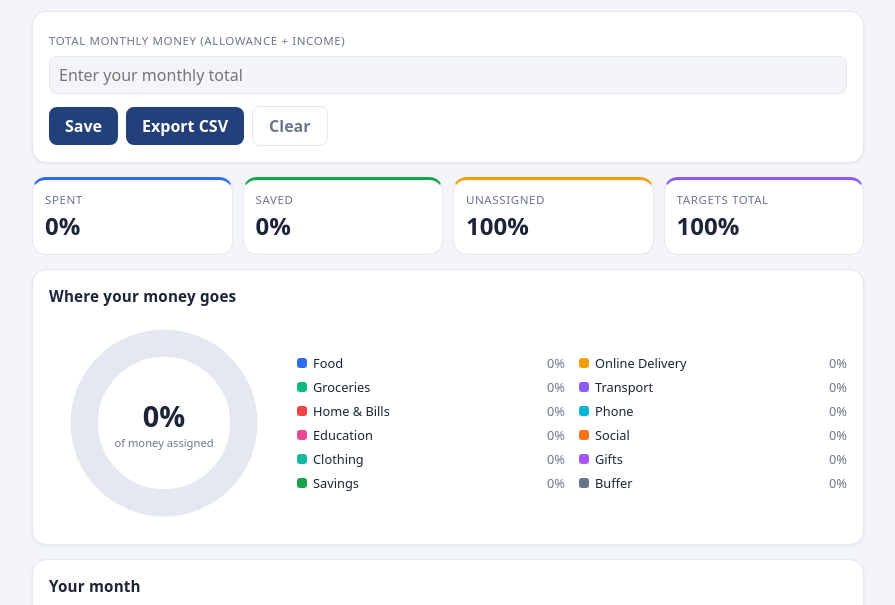
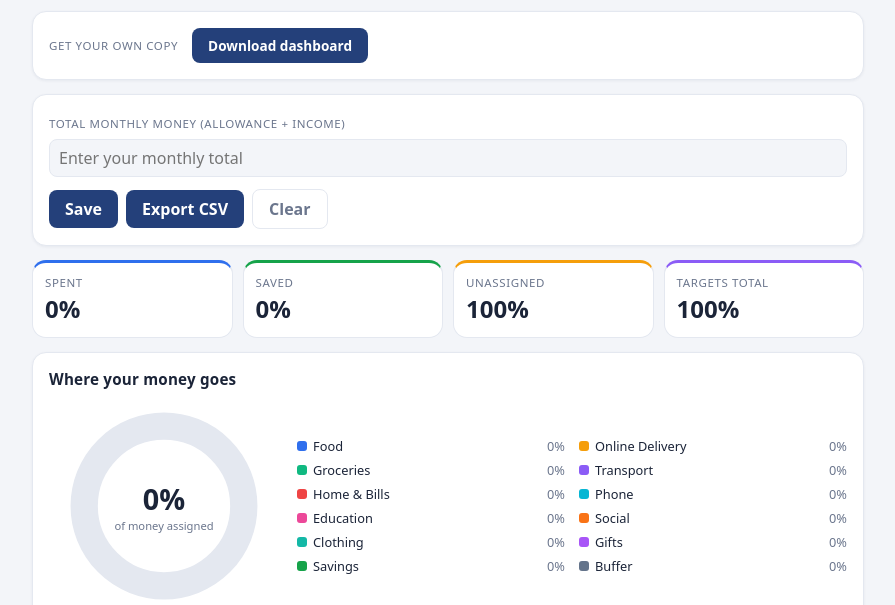
Before and after one commit to krishnab5846-dev/Budget-Planner, a plain HTML site: page index.html in a window 1280 px wide. Shown: the part 145-750 px from the top of the page, without its empty margins (192-1087 px from the left). Drawn offline with Linux system fonts and the light colour scheme.

Commit message:
Add files via upload

```diff
--- a/index.html
+++ b/index.html
@@ -41,11 +41,13 @@ td.n,th.n{text-align:right;font-variant-numeric:tabular-nums}td input{width:78px
 .mark{position:absolute;top:-4px;width:2px;height:20px;background:var(--tx);opacity:.7;transition:left .3s}
 .ok{color:var(--ok);font-weight:600}.bad{color:var(--bad);font-weight:600}
 .acts{display:flex;gap:8px;align-items:center;flex-wrap:wrap;margin-top:12px}button{font:inherit;border:0;border-radius:8px;padding:8px 16px;background:#24407a;color:#fff;cursor:pointer;font-weight:600}button.ghost{background:transparent;color:var(--mut);border:1px solid var(--ln)}
+.dlb{background:#24407a;color:#fff;text-decoration:none;border-radius:8px;padding:8px 16px;font-weight:600;font-size:.85rem}
 @media(max-width:640px){.kpis{grid-template-columns:repeat(2,1fr)}.split{grid-template-columns:1fr}.hero p{max-width:100%}.hero svg{opacity:.25;width:60%}}
 </style></head><body>
 <div class="hero">
 <h1>Allowance Budget Planner</h1><p>Enter your numbers, watch your money turn into percentages, and see where it is really going.</p>
 <svg viewBox="0 0 220 140" preserveAspectRatio="xMaxYMax meet" aria-hidden="true"><g fill="none" stroke="#fff" stroke-opacity=".35" stroke-width="2"><circle cx="170" cy="60" r="44"/><circle cx="170" cy="60" r="28"/></g><g fill="#fff"><rect x="30" y="92" width="20" height="40" rx="4" opacity=".35"/><rect x="62" y="72" width="20" height="60" rx="4" opacity=".5"/><rect x="94" y="48" width="20" height="84" rx="4" opacity=".7"/><rect x="126" y="24" width="20" height="108" rx="4" opacity=".9"/></g><circle cx="190" cy="104" r="20" fill="#fbbf24"/><text x="190" y="111" font-size="20" font-weight="700" text-anchor="middle" fill="#7a4b00">%</text></svg></div>
+<div class="card" id="dl" style="display:flex;gap:10px;flex-wrap:wrap;align-items:center"><span class="k" style="margin-right:4px">Get your own copy</span><a class="dlb" href="index.html" download="budget-planner-dashboard.html">Download dashboard</a></div>
 <div class="card"><label class="k" for="inc">Total monthly money (allowance + income)</label><input id="inc" type="number" min="0" placeholder="Enter your monthly total" style="margin-top:6px"><div class="acts"><button id="bSave">Save</button><button id="bCsv">Export CSV</button><button id="bClr" class="ghost">Clear</button><span class="g" id="msg"></span></div></div>
 <div class="kpis">
 <div class="kpi" style="--c:#2f6fed"><div class="k">Spent</div><div class="v" id="kS">0%</div></div>
@@ -92,4 +94,5 @@ try{const d=window.claude&&await claude.use('downloads');if(d){await d.save({fil
 try{const a=document.createElement('a');a.href=URL.createObjectURL(new Blob([data],{type:'text/csv'}));a.download=name;a.click()}catch(e){note('Export not available here')}}
 document.getElementById('bSave').onclick=save;document.getElementById('bCsv').onclick=csv;document.getElementById('bClr').onclick=clr;
 document.querySelectorAll('input').forEach(x=>x.addEventListener('input',up));load();up();
+if(location.protocol.indexOf('http')!==0){document.getElementById('dl').style.display='none'}
 </script></body></html>
```
